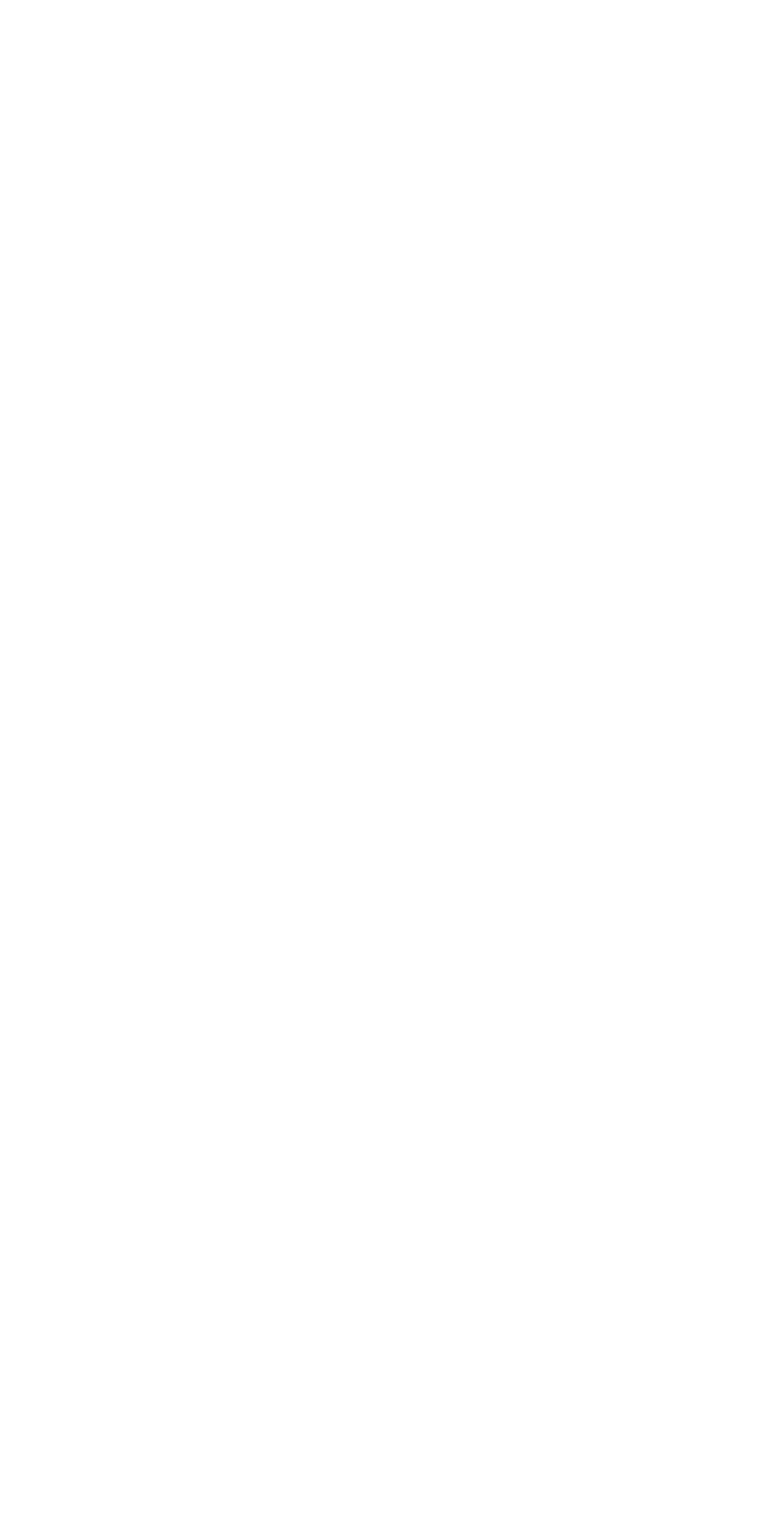
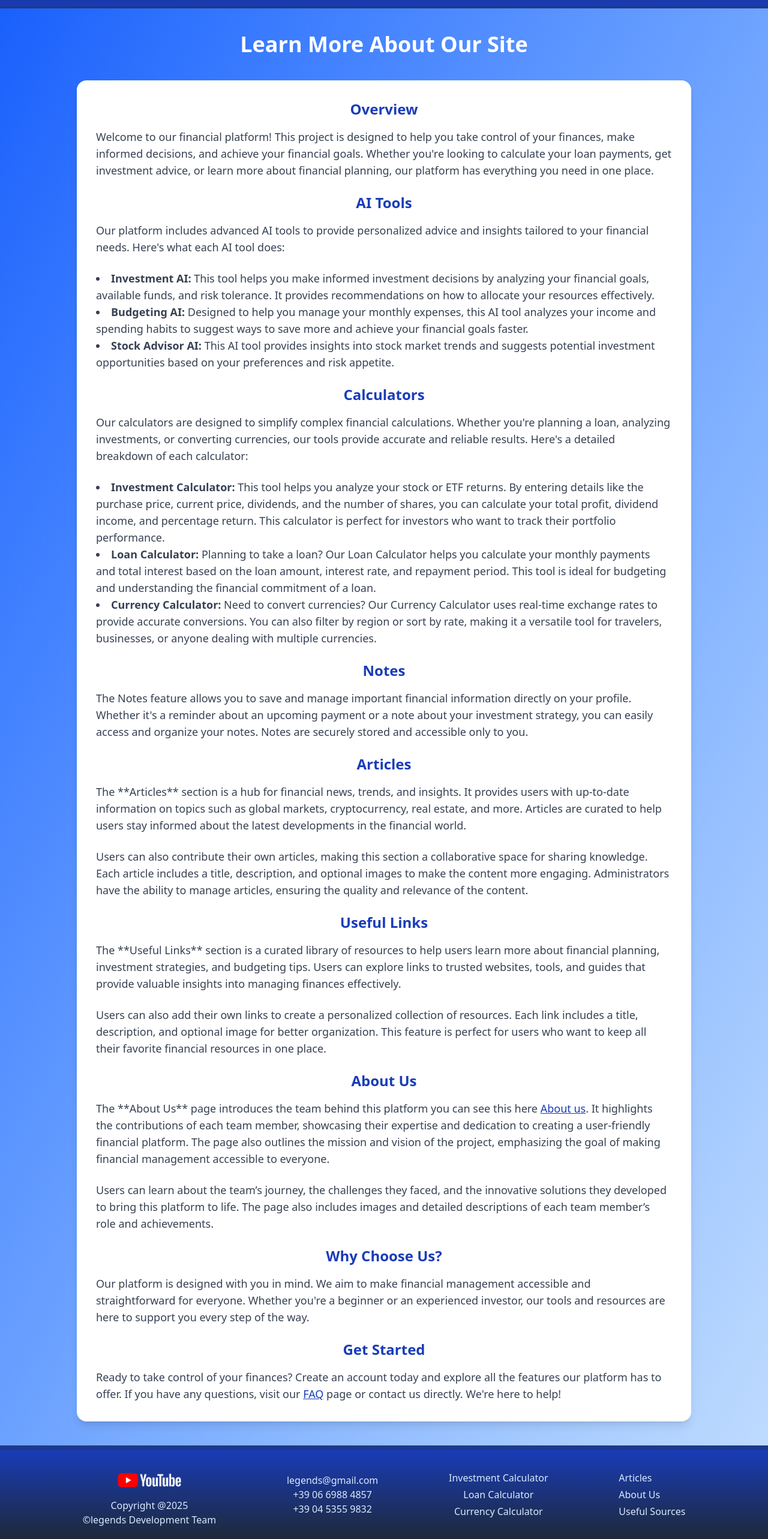
Before and after one commit to YavorPenev/TUES_FEST11_Legends, a React (Vite) app in the folder Frontend/: page /learnmore in a window 1280 px wide. Before the commit this address had no page. Shown: the part 82-2648 px from the top of the page at 60% size. Before the commit the page ends 800 px from the top, so only its background shows below. Built offline with nearby package versions, Linux system fonts and the light colour scheme.

Commit message:
add learn more

```diff
--- /dev/null
+++ b/Frontend/src/LearnMore.jsx
@@ -0,0 +1,116 @@
+import React from "react";
+import Header from "./assets/header";
+import Footer from "./assets/footer";
+
+function LearnMore() {
+  return (
+    <>
+      <Header />
+      <div className="pt-24 min-h-screen bg-gradient-to-br from-blue-600 to-blue-200 p-10">
+        <h1 className="text-white text-4xl font-bold mb-10 text-center mt-10">
+          Learn More About Our Site
+        </h1>
+        <div className="bg-white max-w-5xl mx-auto p-8 rounded-2xl shadow-lg">
+          <h2 className="text-2xl font-bold mb-4 text-center text-blue-800">
+            Overview
+          </h2>
+          <p className="text-gray-700 text-lg mb-6 text-left">
+            Welcome to our financial platform! This project is designed to help you take control of your finances, make informed decisions, and achieve your financial goals. Whether you're looking to calculate your loan payments, get investment advice, or learn more about financial planning, our platform has everything you need in one place.
+          </p>
+
+
+
+          <h2 className="text-2xl font-bold mb-4 text-center text-blue-800">
+            AI Tools
+          </h2>
+          <p className="text-gray-700 text-lg mb-6 text-left">
+            Our platform includes advanced AI tools to provide personalized advice and insights tailored to your financial needs. Here's what each AI tool does:
+          </p>
+          <ul className="list-disc list-inside text-gray-700 text-lg mb-6 text-left">
+            <li>
+              <strong>Investment AI:</strong> This tool helps you make informed investment decisions by analyzing your financial goals, available funds, and risk tolerance. It provides recommendations on how to allocate your resources effectively.
+            </li>
+            <li>
+              <strong>Budgeting AI:</strong> Designed to help you manage your monthly expenses, this AI tool analyzes your income and spending habits to suggest ways to save more and achieve your financial goals faster.
+            </li>
+            <li>
+              <strong>Stock Advisor AI:</strong> This AI tool provides insights into stock market trends and suggests potential investment opportunities based on your preferences and risk appetite.
+            </li>
+          </ul>
+
+          <h2 className="text-2xl font-bold mb-4 text-center text-blue-800">
+            Calculators
+          </h2>
+          <p className="text-gray-700 text-lg mb-6 text-left">
+            Our calculators are designed to simplify complex financial calculations. Whether you're planning a loan, analyzing investments, or converting currencies, our tools provide accurate and reliable results. Here's a detailed breakdown of each calculator:
+          </p>
+          <ul className="list-disc list-inside text-gray-700 text-lg mb-6 text-left">
+            <li>
+              <strong>Investment Calculator:</strong> This tool helps you analyze your stock or ETF returns. By entering details like the purchase price, current price, dividends, and the number of shares, you can calculate your total profit, dividend income, and percentage return. This calculator is perfect for investors who want to track their portfolio performance.
+            </li>
+            <li>
+              <strong>Loan Calculator:</strong> Planning to take a loan? Our Loan Calculator helps you calculate your monthly payments and total interest based on the loan amount, interest rate, and repayment period. This tool is ideal for budgeting and understanding the financial commitment of a loan.
+            </li>
+            <li>
+              <strong>Currency Calculator:</strong> Need to convert currencies? Our Currency Calculator uses real-time exchange rates to provide accurate conversions. You can also filter by region or sort by rate, making it a versatile tool for travelers, businesses, or anyone dealing with multiple currencies.
+            </li>
+          </ul>
+
+          <h2 className="text-2xl font-bold mb-4 text-center text-blue-800">
+            Notes
+          </h2>
+          <p className="text-gray-700 text-lg mb-6 text-left">
+            The Notes feature allows you to save and manage important financial information directly on your profile. Whether it's a reminder about an upcoming payment or a note about your investment strategy, you can easily access and organize your notes. Notes are securely stored and accessible only to you.
+          </p>
+
+          <h2 className="text-2xl font-bold mb-4 text-center text-blue-800">
+            Articles
+          </h2>
+          <p className="text-gray-700 text-lg mb-6 text-left">
+            The **Articles** section is a hub for financial news, trends, and insights. It provides users with up-to-date information on topics such as global markets, cryptocurrency, real estate, and more. Articles are curated to help users stay informed about the latest developments in the financial world.
+          </p>
+          <p className="text-gray-700 text-lg mb-6 text-left">
+            Users can also contribute their own articles, making this section a collaborative space for sharing knowledge. Each article includes a title, description, and optional images to make the content more engaging. Administrators have the ability to manage articles, ensuring the quality and relevance of the content.
+          </p>
+
+          <h2 className="text-2xl font-bold mb-4 text-center text-blue-800">
+            Useful Links
+          </h2>
+          <p className="text-gray-700 text-lg mb-6 text-left">
+            The **Useful Links** section is a curated library of resources to help users learn more about financial planning, investment strategies, and budgeting tips. Users can explore links to trusted websites, tools, and guides that provide valuable insights into managing finances effectively.
+          </p>
+          <p className="text-gray-700 text-lg mb-6 text-left">
+            Users can also add their own links to create a personalized collection of resources. Each link includes a title, description, and optional image for better organization. This feature is perfect for users who want to keep all their favorite financial resources in one place.
+          </p>
+
+          <h2 className="text-2xl font-bold mb-4 text-center text-blue-800">
+            About Us
+          </h2>
+          <p className="text-gray-700 text-lg mb-6 text-left">
+            The **About Us** page introduces the team behind this platform you can see this here <a href="/about" className="text-blue-800 underline">About us</a>. It highlights the contributions of each team member, showcasing their expertise and dedication to creating a user-friendly financial platform. The page also outlines the mission and vision of the project, emphasizing the goal of making financial management accessible to everyone.
+          </p>
+          <p className="text-gray-700 text-lg mb-6 text-left">
+            Users can learn about the team’s journey, the challenges they faced, and the innovative solutions they developed to bring this platform to life. The page also includes images and detailed descriptions of each team member’s role and achievements.
+          </p>
+
+          <h2 className="text-2xl font-bold mb-4 text-center text-blue-800">
+            Why Choose Us?
+          </h2>
+          <p className="text-gray-700 text-lg mb-6 text-left">
+            Our platform is designed with you in mind. We aim to make financial management accessible and straightforward for everyone. Whether you're a beginner or an experienced investor, our tools and resources are here to support you every step of the way.
+          </p>
+
+          <h2 className="text-2xl font-bold mb-4 text-center text-blue-800">
+            Get Started
+          </h2>
+          <p className="text-gray-700 text-lg text-left">
+            Ready to take control of your finances? Create an account today and explore all the features our platform has to offer. If you have any questions, visit our <a href="/faq" className="text-blue-800 underline">FAQ</a> page or contact us directly. We're here to help!
+          </p>
+        </div>
+      </div>
+      <Footer />
+    </>
+  );
+}
+
+export default LearnMore;
--- a/Frontend/src/about.jsx
+++ b/Frontend/src/about.jsx
@@ -7,7 +7,7 @@ function About() {
         <>
         <Header/>
         <div className="p-5 pt-24">
-            <h1 className="text-blue-500 text-4xl font-bold mb-10 text-center">-- About Us --</h1>
+            <h1 className="text-blue-500 text-4xl font-bold mb-10 mt-10 text-center">-- About Us --</h1>
 
 
             <div className="container mx-auto mb-16 bg-blue-400 p-5 rounded-lg shadow-lg">
--- a/Frontend/src/assets/footer.jsx
+++ b/Frontend/src/assets/footer.jsx
@@ -28,7 +28,7 @@ function Footer() {
       <div className="flex flex-col gap-1 items-start">
         <Link to="/articles" className="text-blue-100 hover:underline">Articles</Link>
         <Link to="/about" className="text-blue-100 hover:underline">About Us</Link>
-        <Link to="/law" className="text-blue-100 hover:underline">Terms of Use</Link>
+        <Link to="/usefulsources" className="text-blue-100 hover:underline">Useful Sources</Link>
       </div>
     </footer>
   );
--- a/Frontend/src/main.jsx
+++ b/Frontend/src/main.jsx
@@ -18,6 +18,7 @@ import Profile from './profile';
 import PerArticles from './PerArticles';
 import './styles/index.css';
 import Sitelinks from './UsefulSourcesPage';
+import LearnMore from './LearnMore';
 
 //tuk se importwa samo home
 // da ne se slusha gorniq komentar, wsi`ko se importwa tuk
@@ -43,7 +44,7 @@ ReactDOM.createRoot(document.getElementById('root')).render(
         <Route path="/profile" element={<Profile />} />
         <Route path="/PerArticles" element={<PerArticles/>}/>
         <Route path="/usefulsources" element={<Sitelinks/>}/>
-
+        <Route path="/learnmore" element={<LearnMore/>}/>
       </Routes>
     </BrowserRouter>
   </StrictMode>
```
Also changed, not shown: Frontend/src/law.jsx (+37 -36 lines).
